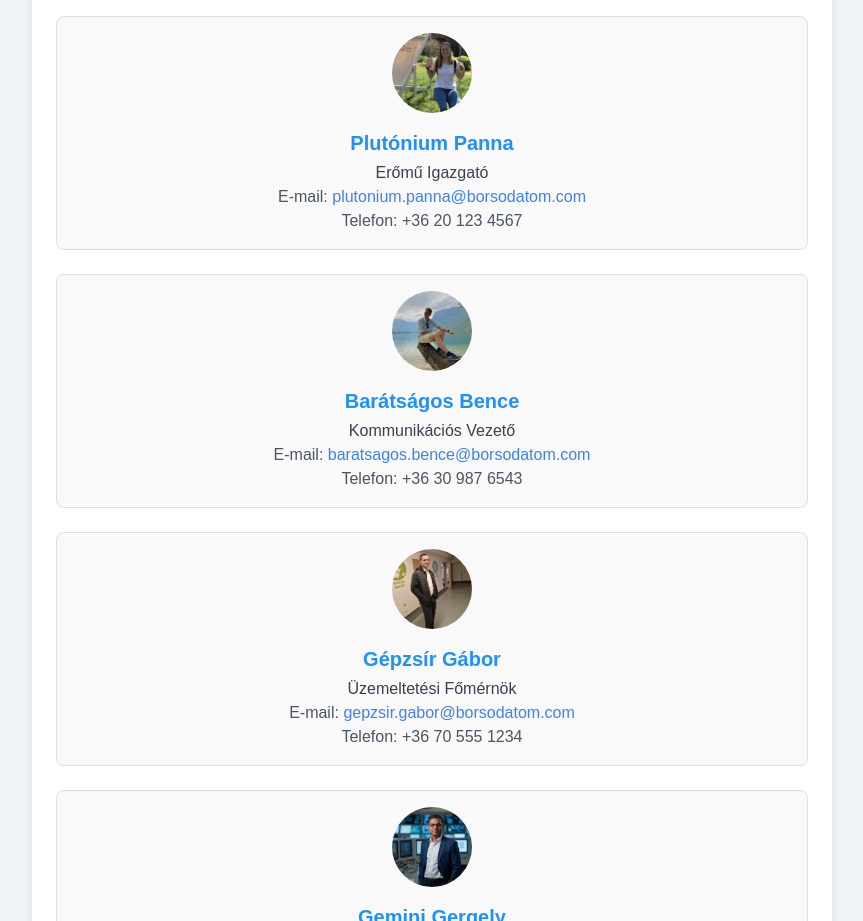
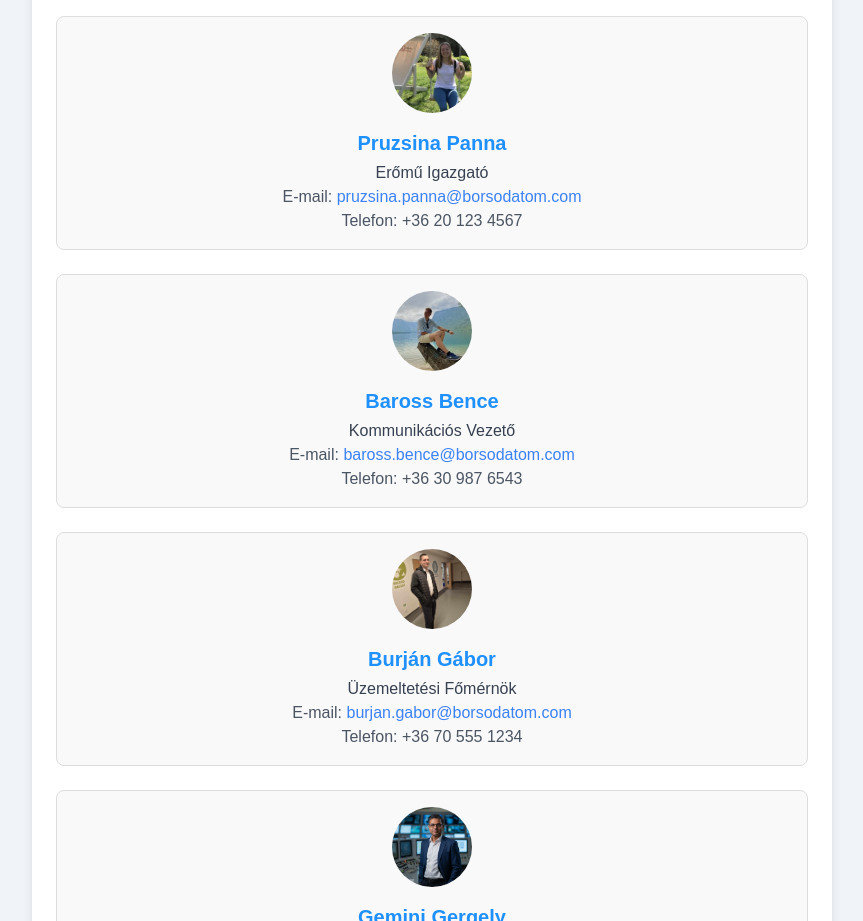
Before and after one commit to BurjanGabor/BorsodAtomTechZrt, a plain HTML site: page contact.html in a window 1280 px wide. Shown: the part 260-1181 px from the top of the page, without its empty margins (208-1071 px from the left). Drawn offline with nearby package versions, Linux system fonts and the light colour scheme.

Commit message:
Update contact.html

```diff
--- a/contact.html
+++ b/contact.html
@@ -80,9 +80,9 @@
                     <div class="contact-card">
                         <img src="panni.jpg">
                         <div class="contact-info">
-                            <h4 class="text-xl font-semibold mb-1">Plutónium Panna</h4>
+                            <h4 class="text-xl font-semibold mb-1">Pruzsina Panna</h4>
                             <p class="text-md text-gray-700">Erőmű Igazgató</p>
-                            <p class="text-md text-gray-600">E-mail: <a href="mailto:kiss.pal@borsodatom.example.com" class="text-blue-500 hover:underline">plutonium.panna@borsodatom.com</a></p>
+                            <p class="text-md text-gray-600">E-mail: <a href="mailto:pruzsina.panna@borsodatom.com" class="text-blue-500 hover:underline">pruzsina.panna@borsodatom.com</a></p>
                             <p class="text-md text-gray-600">Telefon: +36 20 123 4567</p>
                         </div>
                     </div>
@@ -90,9 +90,9 @@
                     <div class="contact-card">
                         <img src="bence.jpg">
                         <div class="contact-info">
-                            <h4 class="text-xl font-semibold mb-1">Barátságos Bence</h4>
+                            <h4 class="text-xl font-semibold mb-1">Baross Bence</h4>
                             <p class="text-md text-gray-700">Kommunikációs Vezető</p>
-                            <p class="text-md text-gray-600">E-mail: <a href="mailto:nagy.anna@borsodatom.example.com" class="text-blue-500 hover:underline">baratsagos.bence@borsodatom.com</a></p>
+                            <p class="text-md text-gray-600">E-mail: <a href="mailto:baross.bence@borsodatom.com" class="text-blue-500 hover:underline">baross.bence@borsodatom.com</a></p>
                             <p class="text-md text-gray-600">Telefon: +36 30 987 6543</p>
                         </div>
                     </div>
@@ -100,9 +100,9 @@
                     <div class="contact-card">
                         <img src="gabor.jpg">
                         <div class="contact-info">
-                            <h4 class="text-xl font-semibold mb-1">Gépzsír Gábor</h4>
+                            <h4 class="text-xl font-semibold mb-1">Burján Gábor</h4>
                             <p class="text-md text-gray-700">Üzemeltetési Főmérnök</p>
-                            <p class="text-md text-gray-600">E-mail: <a href="mailto:kovacs.bela@borsodatom.example.com" class="text-blue-500 hover:underline">gepzsir.gabor@borsodatom.com</a></p>
+                            <p class="text-md text-gray-600">E-mail: <a href="mailto:burjan.gabor@borsodatom.com" class="text-blue-500 hover:underline">burjan.gabor@borsodatom.com</a></p>
                             <p class="text-md text-gray-600">Telefon: +36 70 555 1234</p>
                         </div>
                     </div>
@@ -112,7 +112,7 @@
                         <div class="contact-info">
                             <h4 class="text-xl font-semibold mb-1">Gemini Gergely</h4>
                             <p class="text-md text-gray-700">Informatikai Vezető</p>
-                            <p class="text-md text-gray-600">E-mail: <a href="mailto:kovacs.bela@borsodatom.example.com" class="text-blue-500 hover:underline">gemini.gergely@borsodatom.com</a></p>
+                            <p class="text-md text-gray-600">E-mail: <a href="mailto:gemini.gergely@borsodatom.com" class="text-blue-500 hover:underline">gemini.gergely@borsodatom.com</a></p>
                             <p class="text-md text-gray-600">Telefon: +36 70 545 4532</p>
 
                         </div>
```
